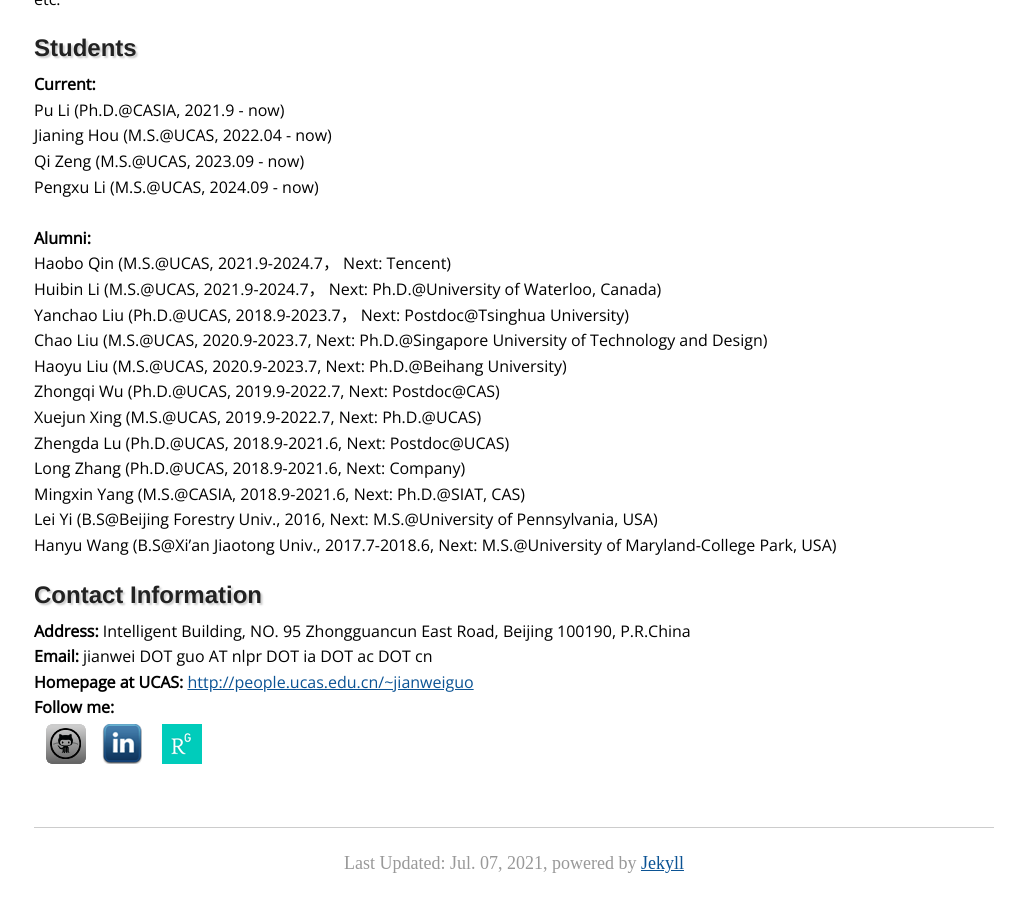
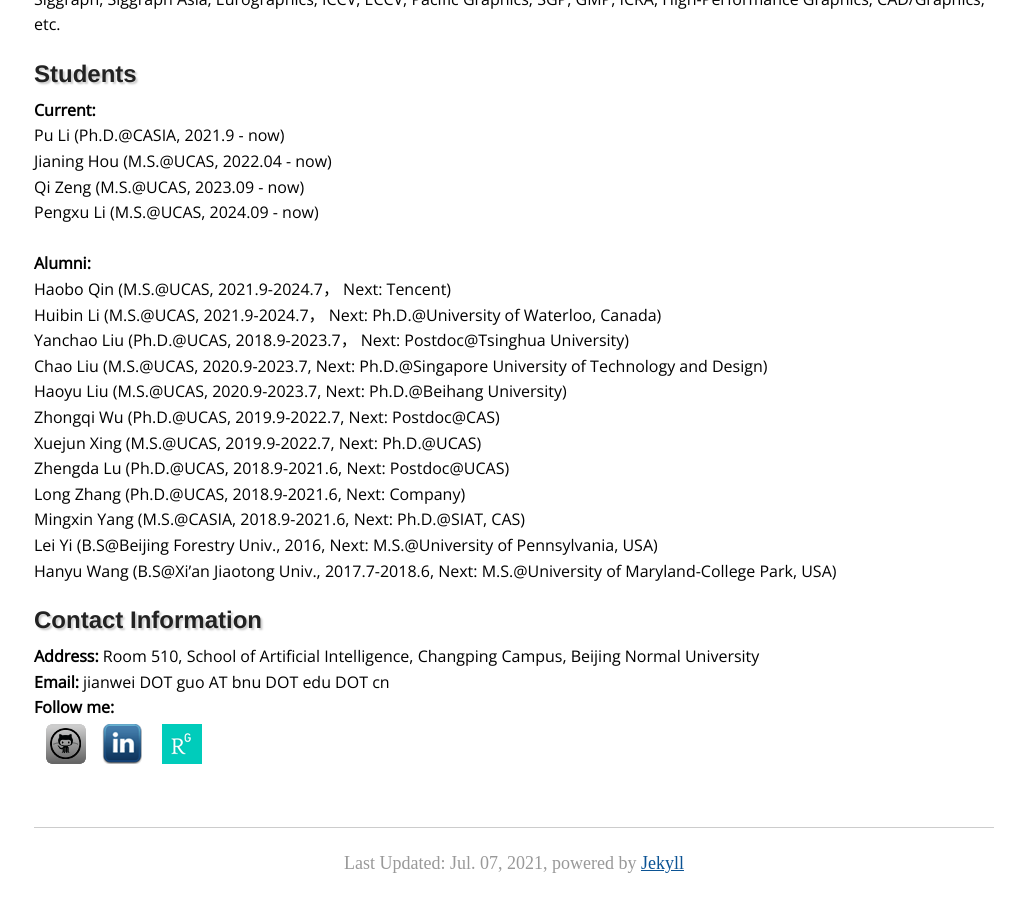
Before and after one commit to jianweiguo/jianweiguo.github.io, a Jekyll site: the page built from index.html, in a window 1280 px wide and 900 px high, scrolled down 868 px. Shown: the whole window, without its empty margins (126-1141 px from the left). Built offline with Jekyll 4.4.1, drawn with Linux system fonts in a browser that asks for light colours; some of the changed text lies outside the part shown.

Commit message:
Update index.html

```diff
--- a/index.html
+++ b/index.html
@@ -16,7 +16,7 @@
 <!--<img src="img/personal/jwguo2.jpg" alt="Personal photo" align ="right" width="350" height="316.12" style="margin:0px 0px 0px 20px">-->
 <!--<img src="img/personal/jwguo3.jpg" alt="Personal photo" align ="right" width="256.7" height="300" style="margin:0px 0px 0px 20px">-->
 <img src="img/personal/jwguo4.jpg" alt="Personal photo" align ="right" width="297" height="260" style="margin:0px 0px 0px 20px">
-I am currently an Associate Professor at <a href="http://nlpr-web.ia.ac.cn/" target="_blank" style="color:rgb(11,83,148)">National Laboratory of Pattern Recognition(NLPR)</a>, <a href="http://english.ia.cas.cn/" target="_blank" style="color:rgb(11,83,148)">Institute of Automation, Chinese Academy of Sciences (CASIA)</a>. I also earned my Ph.D in computer science in 2016 from NLPR, CASIA, advised by Prof. <a href="http://people.ucas.ac.cn/~zhangxiaopeng?language=en" target="_blank" style="color:rgb(11,83,148)">Xiaopeng Zhang</a> and Prof. <a href="http://sites.google.com/site/yandongming/" target="_blank" style="color:rgb(11,83,148)">Dong-Ming Yan</a>.
+I am a Professor at <a href="https://ai.bnu.edu.cn/" target="_blank" style="color:rgb(11,83,148)">School of Artificial Intelligence, Beijing Normal University</a>. Previously, I was an Associate Professor at <a href="https://mais.ia.ac.cn/" target="_blank" style="color:rgb(11,83,148)">State Key Laboratory of Multimodal Artificial Intelligence Systems</a>, <a href="http://english.ia.cas.cn/" target="_blank" style="color:rgb(11,83,148)">Institute of Automation, Chinese Academy of Sciences (CASIA)</a>. I also earned my Ph.D in computer science in 2016 from NLPR, CASIA, advised by Prof. <a href="http://people.ucas.ac.cn/~zhangxiaopeng?language=en" target="_blank" style="color:rgb(11,83,148)">Xiaopeng Zhang</a> and Prof. <a href="http://sites.google.com/site/yandongming/" target="_blank" style="color:rgb(11,83,148)">Dong-Ming Yan</a>.
 <br /> <br />
 I received my bachelor degree from <a href="http://en.sdu.edu.cn/" target="_blank" style="color:rgb(11,83,148)">Shandong University</a> in 2011. From Apr. 2014 to Feb. 2015, I was a Visiting Scholar PhD Student at <a href="http://vcc.siat.ac.cn/" target="_blank" style="color:rgb(11,83,148)">Visual Computing Research Center, SIAT</a>. From Apr. 2015 to Feb. 2016, I visited the <a href="https://www.cgmi.uni-konstanz.de/" target="_blank" style="color:rgb(11,83,148)">Computer Graphics and Media Design Group</a> at University of Konstanz, directed by Prof. <a href="https://www.cgmi.uni-konstanz.de/en/persons/prof-dr-oliver-deussen/" target="_blank" style="color:rgb(11,83,148)">Oliver Deussen</a>.
 </p>
@@ -62,7 +62,7 @@
 
 <!--Contact-->
 <h2>Contact Information</h2>
-	<h4 style="display:inline">Address:</h4> Intelligent Building, NO. 95 Zhongguancun East Road, Beijing 100190, P.R.China <br />
-	<h4 style="display:inline">Email:</h4> jianwei DOT guo AT nlpr DOT ia DOT ac DOT cn <br />
-	<h4 style="display:inline">Homepage at UCAS:</h4> <a href="http://people.ucas.edu.cn/~jianweiguo" target="_blank" style="color:rgb(11,83,148)">http://people.ucas.edu.cn/~jianweiguo</a> <br />
+	<h4 style="display:inline">Address:</h4> Room 510, School of Artificial Intelligence, Changping Campus, Beijing Normal University <br />
+	<h4 style="display:inline">Email:</h4> jianwei DOT guo AT bnu DOT edu DOT cn <br />
+	<!--<h4 style="display:inline">Homepage at BNU:</h4> <a href="http://people.ucas.edu.cn/~jianweiguo" target="_blank" style="color:rgb(11,83,148)">https://ai.bnu.edu.cn/xygk/szdw/zgj/49cd041d10ce4b33a7c0870b53997c29.htm</a> <br />-->
 	<h4>Follow me:</h4> {% include elsewhere.html %}
```
